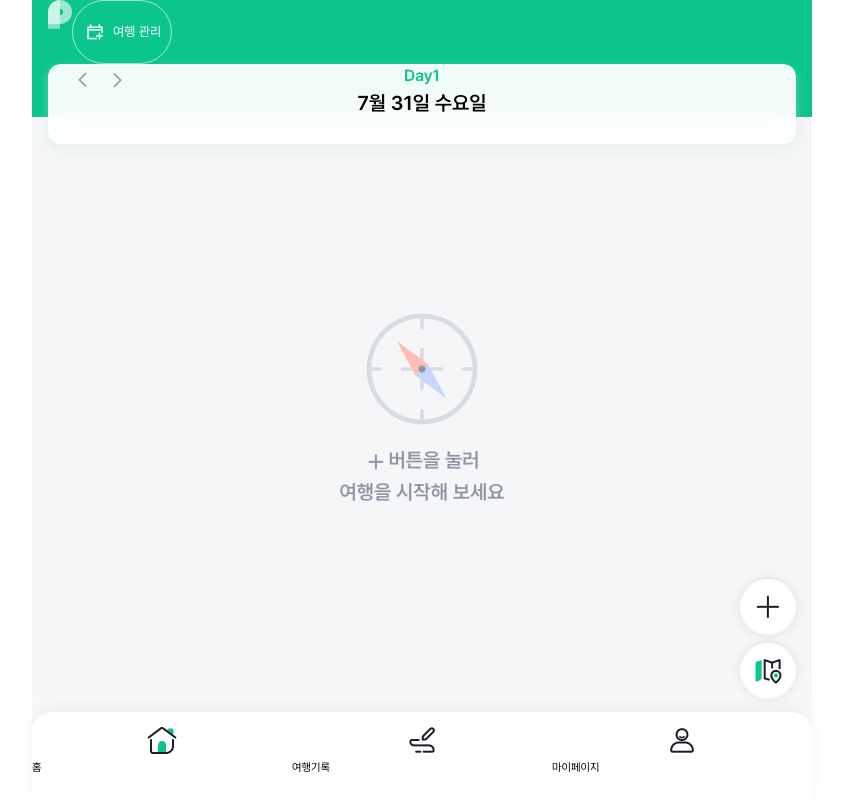
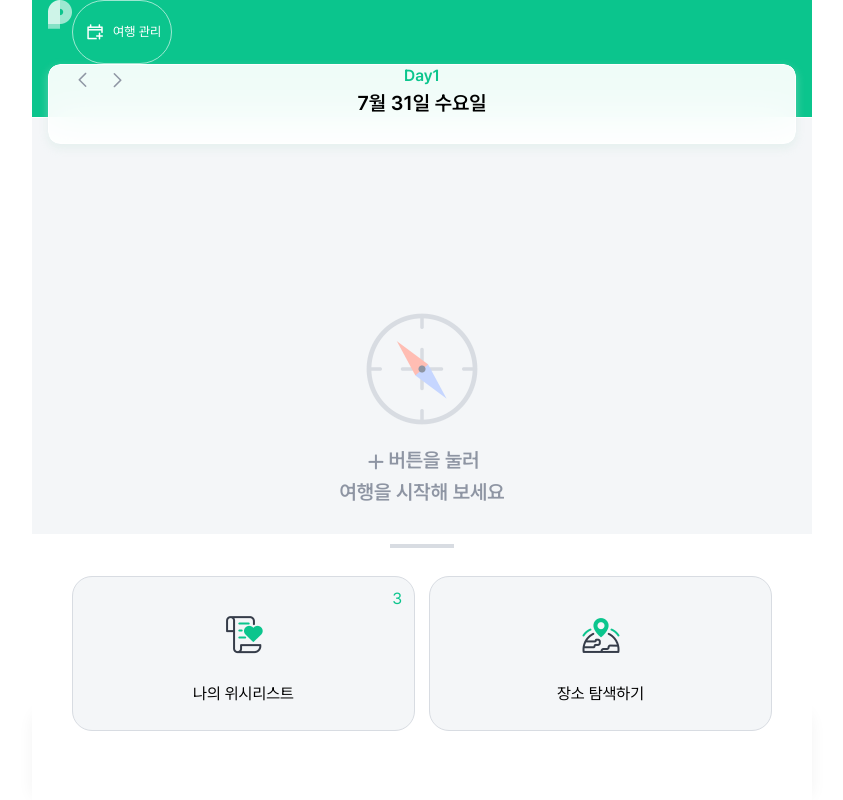
Before and after one commit to sukyung6999/pravel, a Next.js app: page / in a window 1280 px wide. Both pictures are taken after a click on the button "여행계획 추가하기". Shown: the whole page, without its empty margins (218-1061 px from the left). Built offline with nearby package versions, Linux system fonts and the light colour scheme.

Commit message:
update: 모달창 토글 기능

```diff
--- a/src/app/page.tsx
+++ b/src/app/page.tsx
@@ -1,3 +1,7 @@
+'use client';
+
+import { useState } from 'react';
+
 import Header from '@/layout/header/Header';
 
 import DateViewer from '../components/main/DateViewer';
@@ -6,7 +10,9 @@ import FloatingBar from '../components/main/FloatingBar';
 import Snb from '../components/main/Snb';
 import TravelOptionsModal from '../components/main/TravelOptionsModal';
 
-export default function Home() {
+const Home: React.FC = () => {
+  const [modalOpen, setModalOpen] = useState<boolean>(false);
+
   return (
     <>
       <main className="relative">
@@ -16,9 +22,13 @@ export default function Home() {
           <DateViewer />
           <EmptyMain />
         </>
-        <FloatingBar />
+        <FloatingBar modalOpen={modalOpen} setModalOpen={setModalOpen} />
       </main>
-      {/* <TravelOptionsModal /> */}
+      {modalOpen && (
+        <TravelOptionsModal modalOpen={modalOpen} setModalOpen={setModalOpen} />
+      )}
     </>
   );
-}
+};
+
+export default Home;
--- a/src/components/main/FloatingBar.tsx
+++ b/src/components/main/FloatingBar.tsx
@@ -1,8 +1,19 @@
-const FloatingBar = () => {
+interface modalOpenType {
+  modalOpen: boolean;
+  setModalOpen: React.Dispatch<React.SetStateAction<boolean>>;
+}
+
+const FloatingBar: React.FC<modalOpenType> = ({ modalOpen, setModalOpen }) => {
+  const onOpenModal = () => {
+    setModalOpen(!modalOpen);
+  };
+
   return (
     <ul className="absolute bottom-[101px] right-[16px] w-[56px]">
       <li className="bg-white rounded-full shadow-[0_0_10px_0_#0000001A] mb-[8px]">
-        <button className="ico_pravel ico_plus56">여행계획 추가하기</button>
+        <button className="ico_pravel ico_plus56" onClick={onOpenModal}>
+          여행계획 추가하기
+        </button>
       </li>
       <li className="bg-white rounded-full shadow-[0_0_10px_0_#0000001A]">
         <button className="ico_pravel ico_map56">지도보기</button>
--- a/src/components/main/TravelOptionsModal.tsx
+++ b/src/components/main/TravelOptionsModal.tsx
@@ -1,26 +1,42 @@
 import Link from 'next/link';
 
-const TravelOptionsModal = () => {
+interface modalOpenType {
+  modalOpen: boolean;
+  setModalOpen: React.Dispatch<React.SetStateAction<boolean>>;
+}
+const TravelOptionsModal: React.FC<modalOpenType> = ({
+  modalOpen,
+  setModalOpen,
+}) => {
+  const onOpenModal = () => {
+    setModalOpen(!modalOpen);
+  };
+
   return (
-    <div className="absolute bottom-0 left-0 w-full pt-[10px] pb-[41px] z-10 bg-white">
-      <button className="blind block before:content-[''] before:block before:w-[64px] before:h-[4px] before:bg-gray-300">
+    <div className="absolute bottom-0 left-0 w-full mb-[28px] pt-[10px] pb-[41px] z-10 bg-white">
+      <button
+        onClick={onOpenModal}
+        className="blind block w-full before:content-[''] before:block before:w-[64px] before:h-[4px] before:bg-gray-300 before:mb-[28px] before:mx-[auto]"
+      >
         하단으로 모달창 내리기
       </button>
       <div>
         <div className="flex px-[40px] gap-[14px] items-stretch">
           <button className="relative w-1/2 bg-gray-100 border border-gray-300 rounded-[20px] pt-[30px] pb-[24px] before:content-[''] before:block before:w-[56px] before:h-[56px] before:bg-[url('/img_pravel.png')] before:bg-[-112px_-128px] before:bg-[length:250px_250px] before:m-[0_auto]">
-            <span className="absolute top-[10px]">
-              New
-              <span>3</span>
-            </span>
+            <p className="absolute w-full top-[10px] px-[12px] flex justify-between">
+              <span className="block w-[25px] h-[9px] bg-[url('/img_pravel.png')] bg-[-224px_-175px] bg-[length:250px_250px]">
+                {/* New */}
+              </span>
+              <span className="text-primary">3</span>
+            </p>
             <span className="block pt-[19px]">나의 위시리스트</span>
           </button>
 
           <Link
             href="/search"
-            className="w-1/2 bg-gray-100 border border-gray-300 rounded-[20px] pt-[30px] pb-[24px] before:content-[''] before:block before:w-[56px] before:h-[56px] before:bg-[url('/img_pravel.png')] before:bg-[-112px_-128px] before:bg-[length:250px_250px] before:m-[0_auto]"
+            className="w-1/2 bg-gray-100 border border-gray-300 rounded-[20px] pt-[30px] pb-[24px] before:content-[''] before:block before:w-[56px] before:h-[56px] before:bg-[url('/img_pravel.png')] before:bg-[-168px_-128px] before:bg-[length:250px_250px] before:m-[0_auto]"
           >
-            <span className="block pt-[19px]">장소 탐색하기</span>
+            <span className="block pt-[19px] text-center">장소 탐색하기</span>
           </Link>
         </div>
       </div>
```
